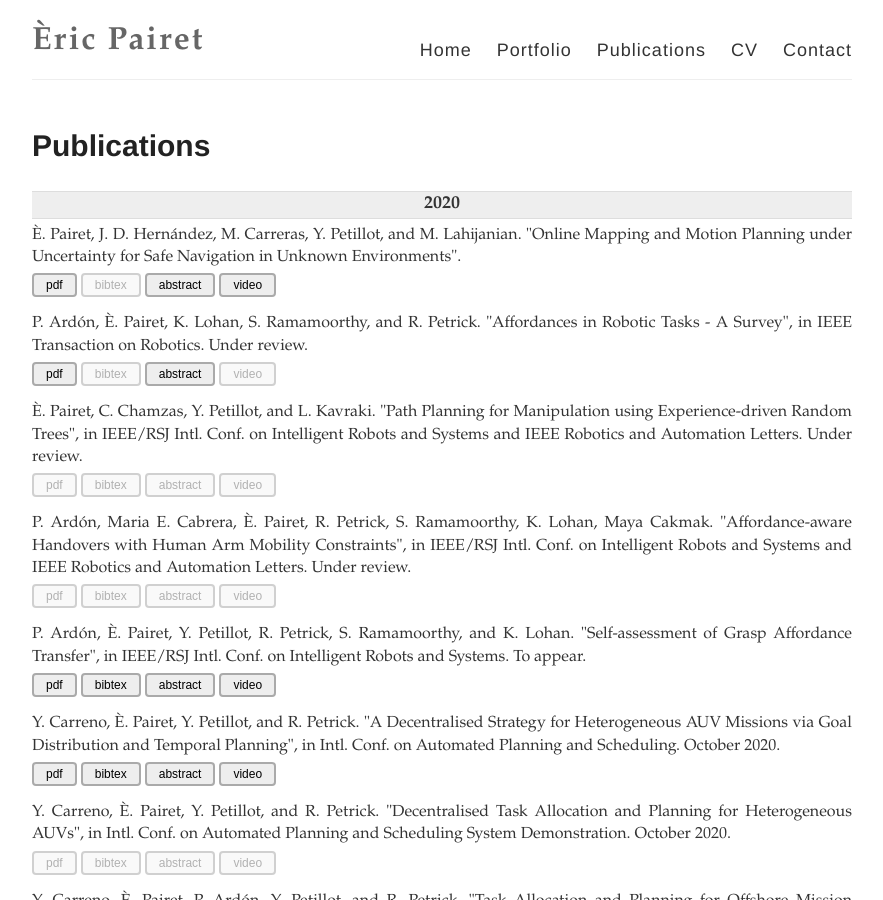
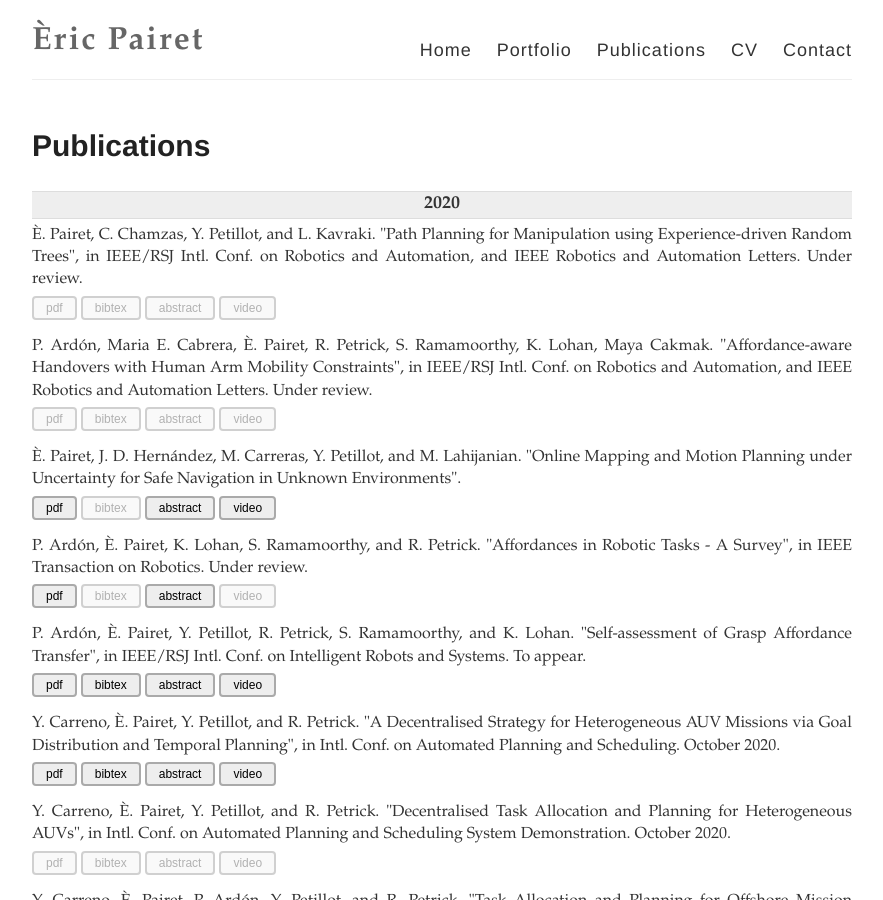
Before and after one commit to ericpairet/ericpairet.github.io, a Jekyll site: the page built from publications.md, in a window 1280 px wide and 900 px high. Shown: the whole window, without its empty margins (198-1081 px from the left). Built offline with Jekyll 4.4.1, drawn with Linux system fonts in a browser that asks for light colours; some of the changed lines change nothing that is shown.

Commit message:
fixes on ICRA papers

```diff
--- a/_data/2020.yaml
+++ b/_data/2020.yaml
@@ -1,3 +1,15 @@
+- name: È. Pairet, C. Chamzas, Y. Petillot, and L. Kavraki. "Path Planning for Manipulation using Experience-driven Random Trees", in IEEE/RSJ Intl. Conf. on Robotics and Automation, and IEEE Robotics and Automation Letters. Under review.
+  pdf:
+  bibtex:
+  abstract:
+  youtube:
+
+- name: P. Ardón, Maria E. Cabrera, È. Pairet, R. Petrick, S. Ramamoorthy, K. Lohan, Maya Cakmak. "Affordance-aware Handovers with Human Arm Mobility Constraints", in IEEE/RSJ Intl. Conf. on Robotics and Automation, and IEEE Robotics and Automation Letters. Under review.
+  pdf:
+  bibtex:
+  abstract:
+  youtube:
+
 - name: È. Pairet, J. D. Hernández, M. Carreras, Y. Petillot, and M. Lahijanian. "Online Mapping and Motion Planning under Uncertainty for Safe Navigation in Unknown Environments".
   pdf: 20pairet2020online.pdf
   bibtex:
@@ -8,18 +20,6 @@
   pdf: 20ardon2020affordances.pdf
   bibtex:
   abstract: 20ardon2020affordances_abstract.txt
-  youtube:
-
-- name: È. Pairet, C. Chamzas, Y. Petillot, and L. Kavraki. "Path Planning for Manipulation using Experience-driven Random Trees", in IEEE/RSJ Intl. Conf. on Intelligent Robots and Systems and IEEE Robotics and Automation Letters. Under review.
-  pdf:
-  bibtex:
-  abstract:
-  youtube:
-
-- name: P. Ardón, Maria E. Cabrera, È. Pairet, R. Petrick, S. Ramamoorthy, K. Lohan, Maya Cakmak. "Affordance-aware Handovers with Human Arm Mobility Constraints", in IEEE/RSJ Intl. Conf. on Intelligent Robots and Systems and IEEE Robotics and Automation Letters. Under review.
-  pdf:
-  bibtex:
-  abstract:
   youtube:
 
 - name: P. Ardón, È. Pairet, Y. Petillot, R. Petrick, S. Ramamoorthy, and K. Lohan. "Self-assessment of Grasp Affordance Transfer", in IEEE/RSJ Intl. Conf. on Intelligent Robots and Systems. To appear.
```
